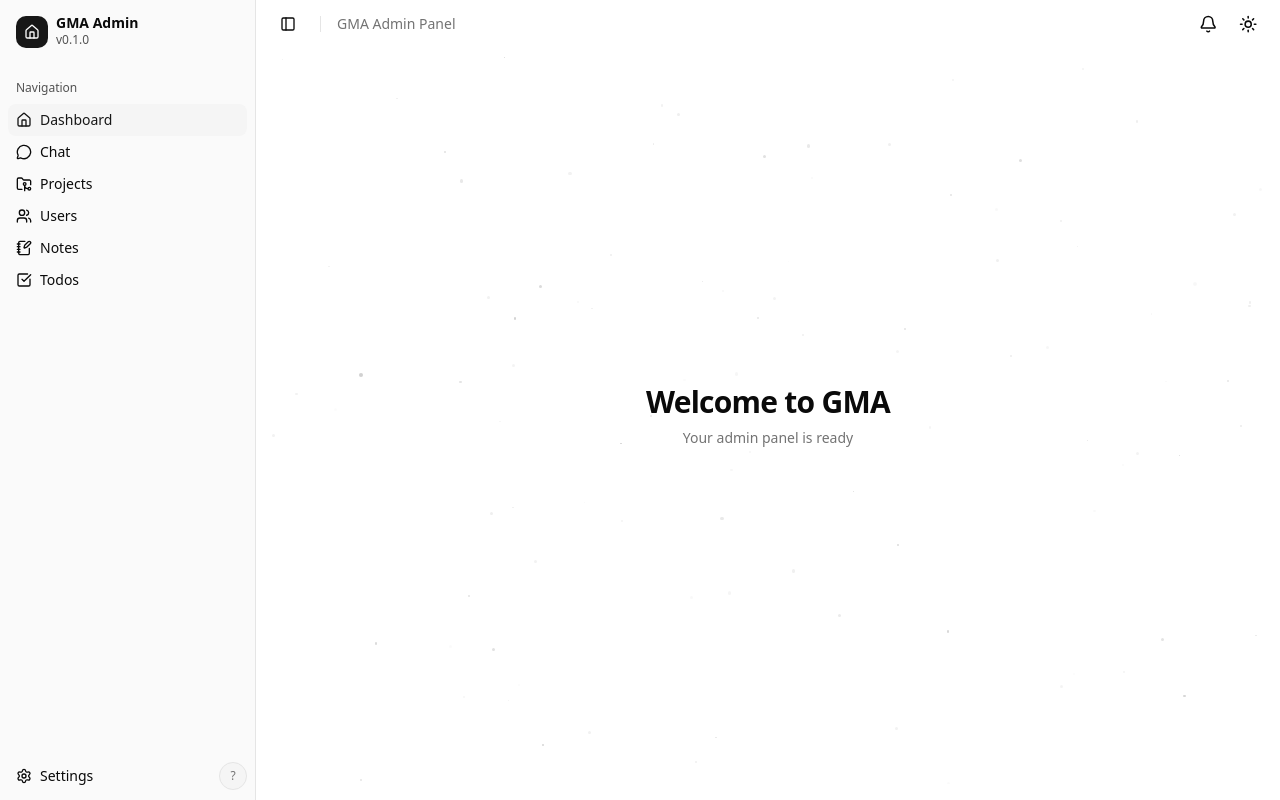
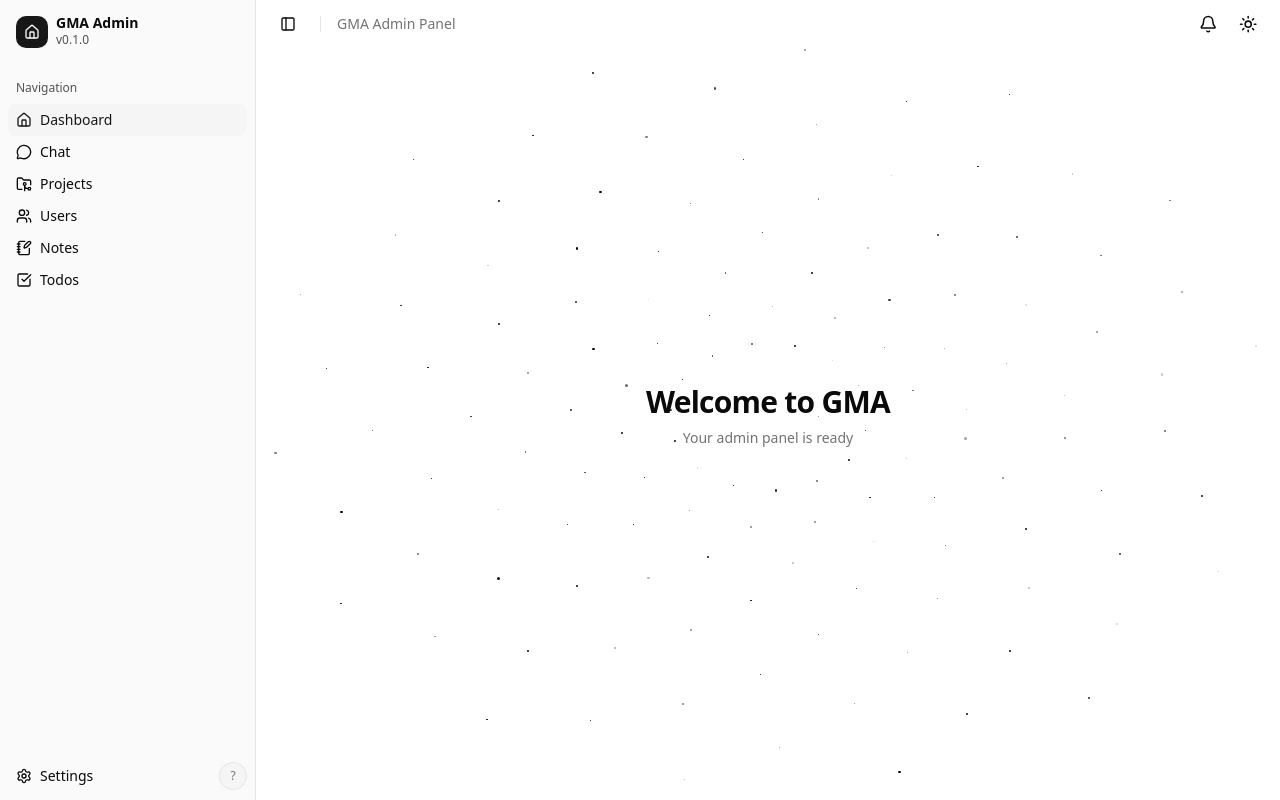
Before and after one commit to Amirabbas-RU/gma-admin, a Next.js app: page / in a window 1280 px wide. Built offline with nearby package versions, Linux system fonts and the light colour scheme; no server answers.

Commit message:
Polished framer-motion stars background with twinkling animation

```diff
--- a/src/components/stars-background.tsx
+++ b/src/components/stars-background.tsx
@@ -3,51 +3,40 @@
 import { useMemo } from "react";
 import { motion } from "framer-motion";
 
-interface Star {
-  id: number;
-  x: number;
-  y: number;
-  size: number;
-  opacity: number;
-  duration: number;
-  delay: number;
-}
-
-function seedRandom(seed: number) {
-  let s = seed;
-  return () => {
-    s = (s * 16807) % 2147483647;
-    return (s - 1) / 2147483646;
-  };
+function generateStars(count: number) {
+  return Array.from({ length: count }, (_, i) => {
+    const angle = (i / count) * Math.PI * 2;
+    const radius = 0.1 + (i * 0.7) % 0.9;
+    return {
+      id: i,
+      x: 50 + Math.cos(angle) * radius * 50,
+      y: 50 + Math.sin(angle) * radius * 50,
+      size: 0.8 + (i % 4) * 0.5,
+      duration: 2 + (i % 6) * 1.1,
+      delay: i * 0.04,
+      opacity: 0.15 + (i % 7) * 0.07,
+    };
+  });
 }
 
 export function StarsBackground() {
-  const stars = useMemo(() => {
-    const rng = seedRandom(42);
-    return Array.from({ length: 100 }, (_, i) => ({
-      id: i,
-      x: rng() * 100,
-      y: rng() * 100,
-      size: 1 + rng() * 2.5,
-      opacity: 0.15 + rng() * 0.5,
-      duration: 1.5 + rng() * 3,
-      delay: rng() * 3,
-    }));
-  }, []);
+  const stars = useMemo(() => generateStars(130), []);
 
   return (
     <div className="absolute inset-0 overflow-hidden">
       {stars.map((star) => (
         <motion.div
           key={star.id}
-          className="absolute rounded-full bg-foreground/30"
+          className="absolute rounded-full bg-foreground"
           style={{
             left: `${star.x}%`,
             top: `${star.y}%`,
             width: star.size,
             height: star.size,
           }}
-          animate={{ opacity: [star.opacity * 0.3, star.opacity, star.opacity * 0.3] }}
+          animate={{
+            opacity: [star.opacity, star.opacity * 3.5, star.opacity],
+          }}
           transition={{
             duration: star.duration,
             delay: star.delay,
```
